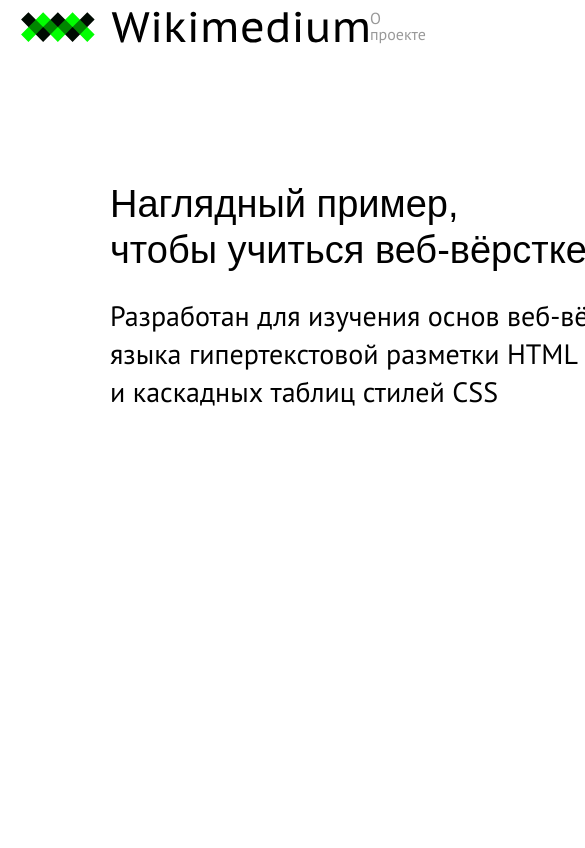
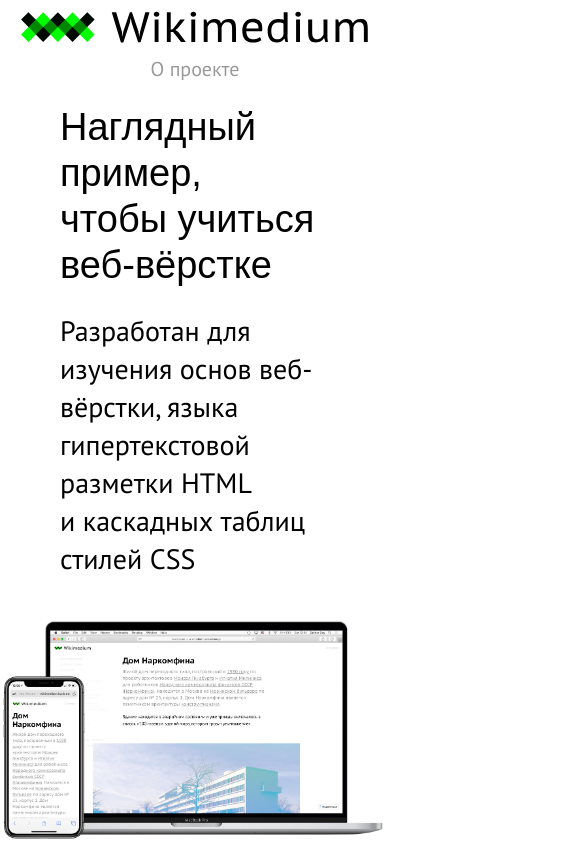
Before and after one commit to annkomkova/wikimedium_b25ds09, a plain HTML site: page about.html in a window 390 px wide. Shown: the top 848 px of the page, 585 px wide, since content can reach past the window. Drawn offline with Linux system fonts and the light colour scheme; a web font is replaced by a local one.

Commit message:
add adaptive for dom-narkomfina and about

```diff
--- /dev/null
+++ b/stylesheets/adaptive.css
@@ -0,0 +1,84 @@
+@media screen and (max-width: 1439px) {
+  #about section {
+    width: 100%;
+  }
+}
+@media screen and (max-width: 1340px) {
+  .sidebar {
+    display: none;
+  }
+}
+@media screen and (max-width: 1279px) {
+  #about section {
+    flex-direction: column;
+  }
+  #about #secondSection {
+    flex-direction: column-reverse;
+  }
+  #about section img {
+    width: 100%;
+  }
+  #about section div {
+    width: 100%;
+  }
+  #about #firstSection,
+  #about #secondSection,
+  #about #thirdSection {
+    margin: 4vw 0;
+  }
+  #firstSection div:nth-of-type(1),
+  #secondSection div:nth-of-type(2),
+  #thirdSection div:nth-of-type(1) {
+    padding: 0 18vw;
+  }
+}
+@media screen and (max-width: 1024px) {
+  img,
+  hr {
+    width: 100%;
+  }
+}
+@media screen and (max-width: 768px) {
+  h1,
+  h2,
+  h3,
+  h4,
+  h5,
+  p,
+  ul,
+  ol,
+  blockquote,
+  hr,
+  #about #fourthSection {
+    /* вариант 1: ширина уже родителя + margin: 0 auto */
+    /* width: 94%; */
+
+    /* вариант 2: ширина 100% + отступы через padding */
+    width: 100%;
+    padding: 0 30px;
+  }
+  blockquote::before {
+    left: 0;
+  }
+  #firstSection div:nth-of-type(1),
+  #secondSection div:nth-of-type(2),
+  #thirdSection div:nth-of-type(1) {
+    padding: 0 30px;
+  }
+  #fourthSection h2,
+  #fourthSection p {
+    text-align: left;
+  }
+  #about #fourthSection {
+    margin-bottom: 10vw;
+  }
+}
+@media screen and (max-width: 500px) {
+  .menubar {
+    flex-direction: column;
+    gap: 16px;
+  }
+  .menubar a {
+    font-size: 20px;
+  }
+}
--- a/stylesheets/style.css
+++ b/stylesheets/style.css
@@ -1,3 +1,4 @@
 @import 'reset.css';
 @import url('https://fonts.googleapis.com/css?family=PT+Sans+Caption:400,700|PT+Sans:400,400i,700,700i&amp;subset=cyrillic');
 @import 'layout.css';
+@import 'adaptive.css';
```
